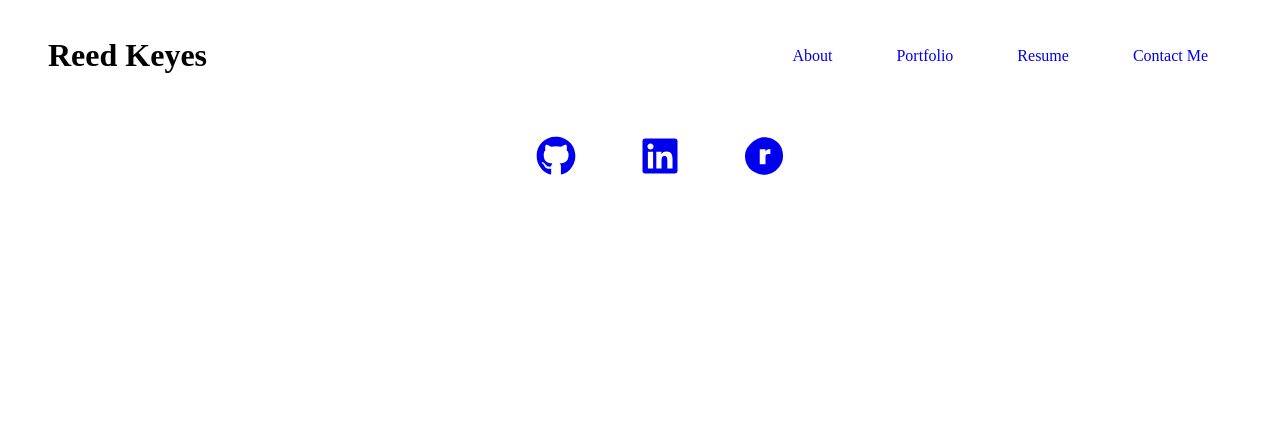
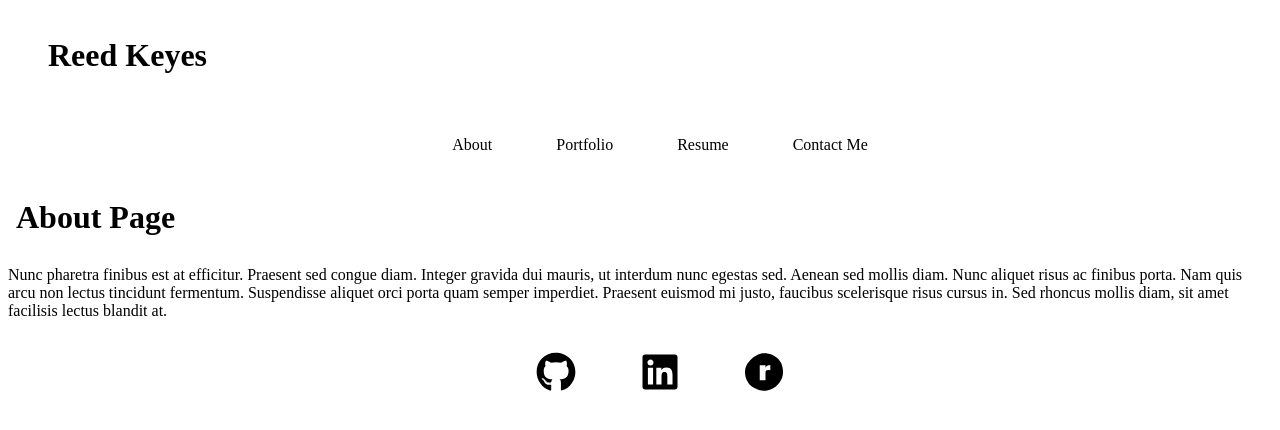
Before and after one commit to rbkeyes/rbk-react-portfolio, a React (Create React App) app: page / in a window 1280 px wide. Shown: the top 430 px of the page. Built offline with nearby package versions, Linux system fonts and the light colour scheme.

Commit message:
nav links working. placeholder pages added

```diff
--- a/public/index.html
+++ b/public/index.html
@@ -1,43 +1,20 @@
 <!DOCTYPE html>
 <html lang="en">
+
 <head>
   <meta charset="utf-8" />
   <link rel="icon" href="%PUBLIC_URL%/favicon.ico" />
   <meta name="viewport" content="width=device-width, initial-scale=1" />
   <meta name="theme-color" content="#000000" />
-    <meta
-      name="description"
-      content="Web site created using create-react-app"
-    />
+  <meta name="description" content="Web site created using create-react-app" />
   <link rel="apple-touch-icon" href="%PUBLIC_URL%/logo192.png" />
-    <!--
-      manifest.json provides metadata used when your web app is installed on a
-      user's mobile device or desktop. See https://developers.google.com/web/fundamentals/web-app-manifest/
-    -->
   <link rel="manifest" href="%PUBLIC_URL%/manifest.json" />
-    <!--
-      Notice the use of %PUBLIC_URL% in the tags above.
-      It will be replaced with the URL of the `public` folder during the build.
-      Only files inside the `public` folder can be referenced from the HTML.
+  <title>RBK Portfolio</title>
+</head>
 
-      Unlike "/favicon.ico" or "favicon.ico", "%PUBLIC_URL%/favicon.ico" will
-      work correctly both with client-side routing and a non-root public URL.
-      Learn how to configure a non-root public URL by running `npm run build`.
-    -->
-    <title>React App</title>
-  </head>
 <body>
   <noscript>You need to enable JavaScript to run this app.</noscript>
   <div id="root"></div>
-    <!--
-      This HTML file is a template.
-      If you open it directly in the browser, you will see an empty page.
+</body>
 
-      You can add webfonts, meta tags, or analytics to this file.
-      The build step will place the bundled scripts into the <body> tag.
-
-      To begin the development, run `npm start` or `yarn start`.
-      To create a production bundle, use `npm run build` or `yarn build`.
-    -->
-  </body>
 </html>
--- a/src/components/Body.js
+++ b/src/components/Body.js
@@ -1,24 +1,20 @@
-import { React, useState} from 'react';
+import { React, useState } from 'react';
 // components and pages
 import Header from './Header'
 import Nav from './Nav';
 import Footer from './Footer';
 import About from './pages/About';
 import Contact from './pages/Contact';
-import Home from './pages/Home';
 import Portfolio from './pages/Portfolio';
 import Resume from './pages/Resume';
 
 
 // function to check value of currentPage (from useState)
 function Body() {
-  const [currentPage, setCurrentPage] = useState('Home');
+  const [currentPage, setCurrentPage] = useState('About');
 
   // return current page
   const renderPage = () => {
-    if (currentPage === 'Home') {
-      return <Home />;
-    }
     if (currentPage === 'About') {
       return <About />;
     }
@@ -37,14 +33,9 @@ function Body() {
   return (
     <>
       <Header />
-      {/* <main>
-        <div>
-          <Nav currentPage={currentPage} handlePageChange={handlePageChange} />
-          {renderPage()}
-        </div>
-      </main>
-       */}
-       <Footer />
+      <Nav currentPage={currentPage} handlePageChange={handlePageChange}/>
+      {renderPage()}
+      <Footer />
     </>
   );
 }
--- a/src/components/Header.js
+++ b/src/components/Header.js
@@ -1,11 +1,10 @@
 import React from "react";
-import Nav from "./Nav";
 
 function Header() {
   return (
     <header className="header">
       <h1>Reed Keyes</h1>
-        <Nav />
+
     </header>
   );
 }
--- a/src/components/Nav.js
+++ b/src/components/Nav.js
@@ -1,12 +1,44 @@
 import React from "react";
 
-function Nav() {
+function Nav({ currentPage, handlePageChange }) {
     return (
-        <ul>
-            <li><a href="https://github.com/rbkeyes" alt="Link to github profile">About</a></li>
-            <li><a href="https://www.linkedin.com/in/reedkeyesrd/" alt="link to linkedin profile">Portfolio</a></li>
-            <li><a href="https://www.linkedin.com/in/reedkeyesrd/" alt="link to linkedin profile">Resume</a></li>
-            <li><a href="https://www.ravelry.com/people/highfiberhabit" alt="link to ravelry profile">Contact Me</a></li>
+        <ul className='nav'>
+            <li className='nav-item'>
+                <a
+                    href='#about'
+                    onClick={() => handlePageChange('About')}
+                    className={currentPage === 'About' ? 'nav-link active' : 'nav-link'}
+                >
+                    About
+                </a>
+            </li>
+            <li className='nav-item'>
+                <a
+                    href='#portfolio'
+                    onClick={() => handlePageChange('Portfolio')}
+                    className={currentPage === 'Portfolio' ? 'nav-link active' : 'nav-link'}
+                >
+                    Portfolio
+                </a>
+            </li>
+            <li className='nav-item'>
+                <a
+                    href='#resume'
+                    onClick={() => handlePageChange('Resume')}
+                    className={currentPage === 'Resume' ? 'nav-link active' : 'nav-link'}
+                >
+                    Resume
+                </a>
+            </li>
+            <li className='nav-item'>
+                <a
+                    href='#contact'
+                    onClick={() => handlePageChange('Contact')}
+                    className={currentPage === 'Contact' ? 'nav-link active' : 'nav-link'}
+                >
+                    Contact Me
+                </a>
+            </li>
         </ul>
     );
 }
--- a/src/components/Project.js
+++ b/src/components/Project.js
@@ -0,0 +1,6 @@
+import React from "react";
+import Nav from "./Nav";
+
+
+
+export default Project;
--- a/src/components/pages/About.js
+++ b/src/components/pages/About.js
@@ -0,0 +1,17 @@
+import React from 'react';
+
+export default function About() {
+  return (
+    <div>
+      <h1>About Page</h1>
+      <p>
+        Nunc pharetra finibus est at efficitur. Praesent sed congue diam.
+        Integer gravida dui mauris, ut interdum nunc egestas sed. Aenean sed
+        mollis diam. Nunc aliquet risus ac finibus porta. Nam quis arcu non
+        lectus tincidunt fermentum. Suspendisse aliquet orci porta quam semper
+        imperdiet. Praesent euismod mi justo, faucibus scelerisque risus cursus
+        in. Sed rhoncus mollis diam, sit amet facilisis lectus blandit at.
+      </p>
+    </div>
+  );
+}
--- a/src/components/pages/Contact.js
+++ b/src/components/pages/Contact.js
@@ -0,0 +1,22 @@
+import React from 'react';
+
+export default function Contact() {
+  return (
+    <div>
+      <h1>Contact Page</h1>
+      <p>
+        Integer cursus bibendum sem non pretium. Vestibulum in aliquet sem, quis
+        molestie urna. Aliquam semper ultrices varius. Aliquam faucibus sit amet
+        magna a ultrices. Aenean pellentesque placerat lacus imperdiet
+        efficitur. In felis nisl, luctus non ante euismod, tincidunt bibendum
+        mi. In a molestie nisl, eu sodales diam. Nam tincidunt lacus quis magna
+        posuere, eget tristique dui dapibus. Maecenas fermentum elementum
+        faucibus. Quisque nec metus vestibulum, egestas massa eu, sollicitudin
+        ipsum. Nulla facilisi. Sed ut erat ligula. Nam tincidunt nunc in nibh
+        dictum ullamcorper. Class aptent taciti sociosqu ad litora torquent per
+        conubia nostra, per inceptos himenaeos. Etiam ornare rutrum felis at
+        rhoncus. Etiam vel condimentum magna, quis tempor nulla.
+      </p>
+    </div>
+  );
+}
--- a/src/components/pages/Portfolio.js
+++ b/src/components/pages/Portfolio.js
@@ -0,0 +1,24 @@
+import React from 'react';
+
+export default function Portfolio() {
+  return (
+    <div>
+      <h1>Blog Page</h1>
+      <p>
+        Donec a volutpat quam. Curabitur nec varius justo, sed rutrum ligula.
+        Curabitur pellentesque turpis sit amet eros iaculis, a mollis arcu
+        dictum. Ut vel ante eget massa ornare placerat. Etiam nisl orci, finibus
+        sodales volutpat et, hendrerit ut dolor. Suspendisse porta dictum nunc,
+        sed pretium risus rutrum eget. Nam consequat, ligula in faucibus
+        vestibulum, nisi justo laoreet risus, luctus luctus mi lacus sit amet
+        libero. Class aptent taciti sociosqu ad litora torquent per conubia
+        nostra, per inceptos himenaeos. Mauris pretium condimentum tellus eget
+        lobortis. Interdum et malesuada fames ac ante ipsum primis in faucibus.
+        Donec placerat accumsan mi, ut congue neque placerat eu. Donec nec ipsum
+        in velit pellentesque vehicula sit amet at augue. Maecenas aliquam
+        bibendum congue. Pellentesque semper, lectus non ullamcorper iaculis,
+        est ligula suscipit velit, sed bibendum turpis dui in sapien.
+      </p>
+    </div>
+  );
+}
--- a/src/components/pages/Resume.js
+++ b/src/components/pages/Resume.js
@@ -0,0 +1,24 @@
+import React from 'react';
+
+export default function Resume() {
+  return (
+    <div>
+      <h1>Resume Page</h1>
+      <p>
+        Donec a volutpat quam. Curabitur nec varius justo, sed rutrum ligula.
+        Curabitur pellentesque turpis sit amet eros iaculis, a mollis arcu
+        dictum. Ut vel ante eget massa ornare placerat. Etiam nisl orci, finibus
+        sodales volutpat et, hendrerit ut dolor. Suspendisse porta dictum nunc,
+        sed pretium risus rutrum eget. Nam consequat, ligula in faucibus
+        vestibulum, nisi justo laoreet risus, luctus luctus mi lacus sit amet
+        libero. Class aptent taciti sociosqu ad litora torquent per conubia
+        nostra, per inceptos himenaeos. Mauris pretium condimentum tellus eget
+        lobortis. Interdum et malesuada fames ac ante ipsum primis in faucibus.
+        Donec placerat accumsan mi, ut congue neque placerat eu. Donec nec ipsum
+        in velit pellentesque vehicula sit amet at augue. Maecenas aliquam
+        bibendum congue. Pellentesque semper, lectus non ullamcorper iaculis,
+        est ligula suscipit velit, sed bibendum turpis dui in sapien.
+      </p>
+    </div>
+  );
+}
--- a/src/styles/style.css
+++ b/src/styles/style.css
@@ -1,6 +1,6 @@
 :root {
-    --light-bg: #E1DED4;
-    --dark-bg: #2D2834;
+    --light: #E1DED4;
+    --dark: #2D2834;
     --med-light: #8B8B9A;
     --med-dark: #6B6978;
     --accent: #A694AE;
@@ -30,4 +30,5 @@ li {
 
 a {
     text-decoration: none;
+    color: black;
 }
```
Also changed, not shown: src/components/pages/Home.js (deleted). Lines whose indentation alone changed are shown as unchanged.
